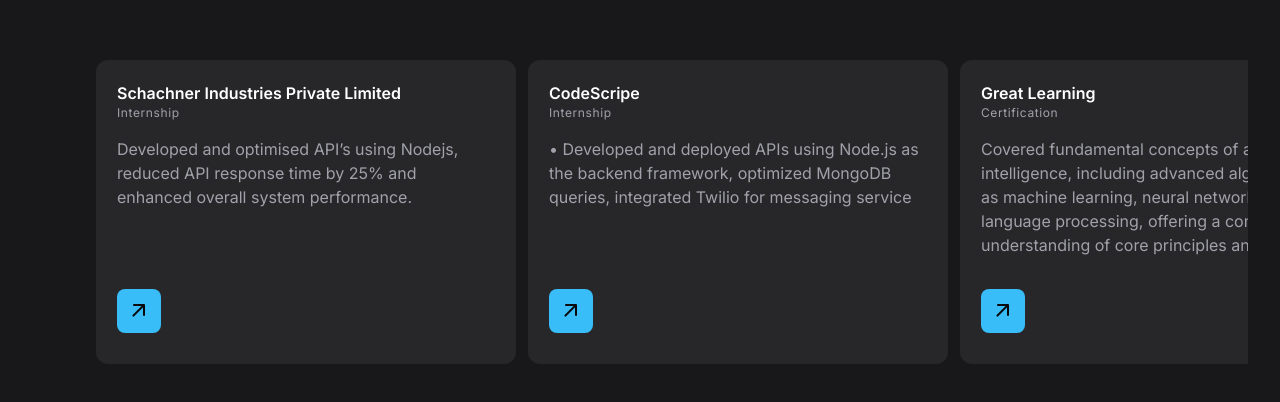
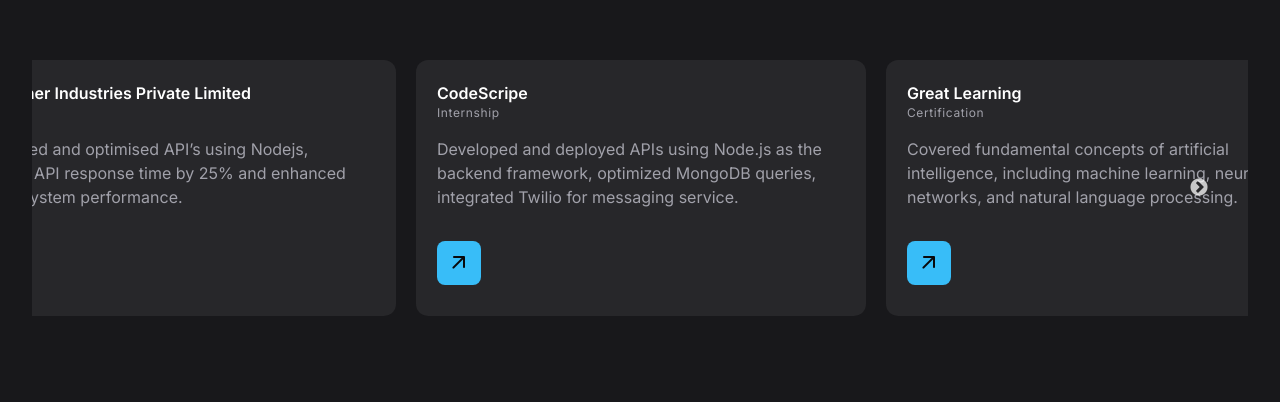
Before and after one commit to bansalmohit123/Portfolio, a React (Vite) app: page / in a window 1280 px wide. Shown: the part 2897-3299 px from the top of the page. Built offline with nearby package versions, Linux system fonts and the light colour scheme.

Commit message:
added slider

```diff
--- a/package.json
+++ b/package.json
@@ -1,10 +1,13 @@
 {
+  "homepage": "https://bansalmohit123.github.io/Portfolio",
   "name": "portfolio",
   "private": true,
   "version": "0.0.0",
   "type": "module",
   "scripts": {
     "dev": "vite",
+    "predeploy": "npm run build",
+    "deploy": "gh-pages -d dist",
     "build": "vite build",
     "lint": "eslint .",
     "preview": "vite preview"
@@ -16,6 +19,8 @@
     "prop-types": "^15.8.1",
     "react": "^18.3.1",
     "react-dom": "^18.3.1",
+    "react-slick": "^0.30.2",
+    "slick-carousel": "^1.8.1",
     "tailwind-scrollbar": "^3.1.0"
   },
   "devDependencies": {
--- a/src/components/Review.jsx
+++ b/src/components/Review.jsx
@@ -1,15 +1,14 @@
-import gsap from 'gsap'
-import { ScrollTrigger } from 'gsap/ScrollTrigger'
-import { useGSAP } from '@gsap/react'
+import Slider from "react-slick";  // Correctly import Slider
+import gsap from 'gsap';
+import { ScrollTrigger } from 'gsap/ScrollTrigger';
+import { useGSAP } from '@gsap/react';
+import "slick-carousel/slick/slick.css";
+import "slick-carousel/slick/slick-theme.css";
+import ReviewCard from "./ReviewCard";  // Ensure the path to ReviewCard is correct
 
-
-
-gsap.registerPlugin(useGSAP, ScrollTrigger)
-import ReviewCard from "./ReviewCard";
+gsap.registerPlugin(useGSAP, ScrollTrigger);
 
 const reviews = [
-
-
     {
         content: 'Developed and optimised API’s using Nodejs, reduced API response time by 25% and enhanced overall system performance.',
         name: 'Schachner Industries Private Limited',
@@ -17,45 +16,81 @@
         company: 'Internship'
     },
     {
-        content: '• Developed and deployed APIs using Node.js as the backend framework, optimized MongoDB queries, integrated Twilio for messaging service',
+        content: 'Developed and deployed APIs using Node.js as the backend framework, optimized MongoDB queries, integrated Twilio for messaging service.',
         name: 'CodeScripe',
         imgSrc: 'https://drive.google.com/drive/folders/1SVk7PI61MPxkYs57mf3FNu2ei5u1mbjz',
         company: 'Internship'
     },
     {
-        content: 'Covered fundamental concepts of artificial intelligence, including advanced algorithms such as machine learning, neural networks, and natural language processing, offering a comprehensive understanding of core principles and techniques',
+        content: 'Covered fundamental concepts of artificial intelligence, including machine learning, neural networks, and natural language processing.',
         name: 'Great Learning',
         imgSrc: 'https://drive.google.com/drive/folders/1Qhv7xTSSMt-He8E-KurcoJZlrXzII39g',
         company: 'Certification'
     },
     {
-        content: 'Delivered foundational knowledge in building cross-platform mobile applications using the Flutter framework, equipping learners with essential skills to develop versatile apps.',
+        content: 'Delivered foundational knowledge in building cross-platform mobile applications using the Flutter framework.',
         name: 'Simplilearn',
         imgSrc: 'https://drive.google.com/drive/folders/1by0bq44mvaWRwFHnK28spGkudwUPU9CC',
         company: 'Certification'
     },
-
 ];
 
 const Review = () => {
-    useGSAP(()=>{
-        gsap.to('.scrub-slide',{
-            scrollTrigger:{
-                trigger:'.scrub-slide',
-                start:'-200% 80%',
-                end:'400% 80%',
-                scrub:1,
+    useGSAP(() => {
+        gsap.to('.scrub-slide', {
+            scrollTrigger: {
+                trigger: '.scrub-slide',
+                start: '-200% 80%',
+                end: '400% 80%',
+                scrub: 1,
             },
-            x:'-1000'
-        })
+            x: '-1000'
         });
+    });
+
+    var settings = {
+        dots: true,
+        infinite: true,
+        speed: 500,
+        slidesToShow: 3,
+        slidesToScroll: 4,
+        initialSlide: 0,
+        responsive: [
+          {
+            breakpoint: 1024,
+            settings: {
+              slidesToShow: 2,
+              slidesToScroll: 2,
+              infinite: true,
+              dots: true
+            }
+          },
+          {
+            breakpoint: 600,
+            settings: {
+              slidesToShow: 2,
+              slidesToScroll: 2,
+              initialSlide: 2
+            }
+          },
+          {
+            breakpoint: 480,
+            settings: {
+              slidesToShow: 1,
+              slidesToScroll: 1
+            }
+          }
+        ]
+      };
+
     return (
-        <section id="reviews" className="section overflow-hidden ">
-            <div className="container ">
+        <section id="reviews" className="section overflow-hidden">
+            <div className="container">
                 <h2 className="headline-2 mb-8 reveal-up">
                     Experience / Certificate
                 </h2>
-                <div className="scrub-slide flex items-stretch gap-3 w-fit ">
+                <div className="slider-wrapper ">
+                    <Slider {...settings}>
                         {reviews.map(({ content, name, imgSrc, company }, key) => (
                             <ReviewCard
                                 key={key}
@@ -65,6 +100,7 @@
                                 company={company}
                             />
                         ))}
+                    </Slider>
                 </div>
             </div>
         </section>
--- a/src/index.css
+++ b/src/index.css
@@ -145,3 +145,13 @@
   animation: moving-border 4s linear infinite; /* Animation duration and timing */
   z-index: 0; /* Keep it behind the image */
 }
+
+
+.slick-slide {
+  padding: 0 10px;
+}
+
+
+.slick-list {
+  margin: 0 -160px;
+}
```
Also changed, not shown: 1 other file (tests, documents, lock files or other folders). Lines whose indentation alone changed are shown as unchanged.
